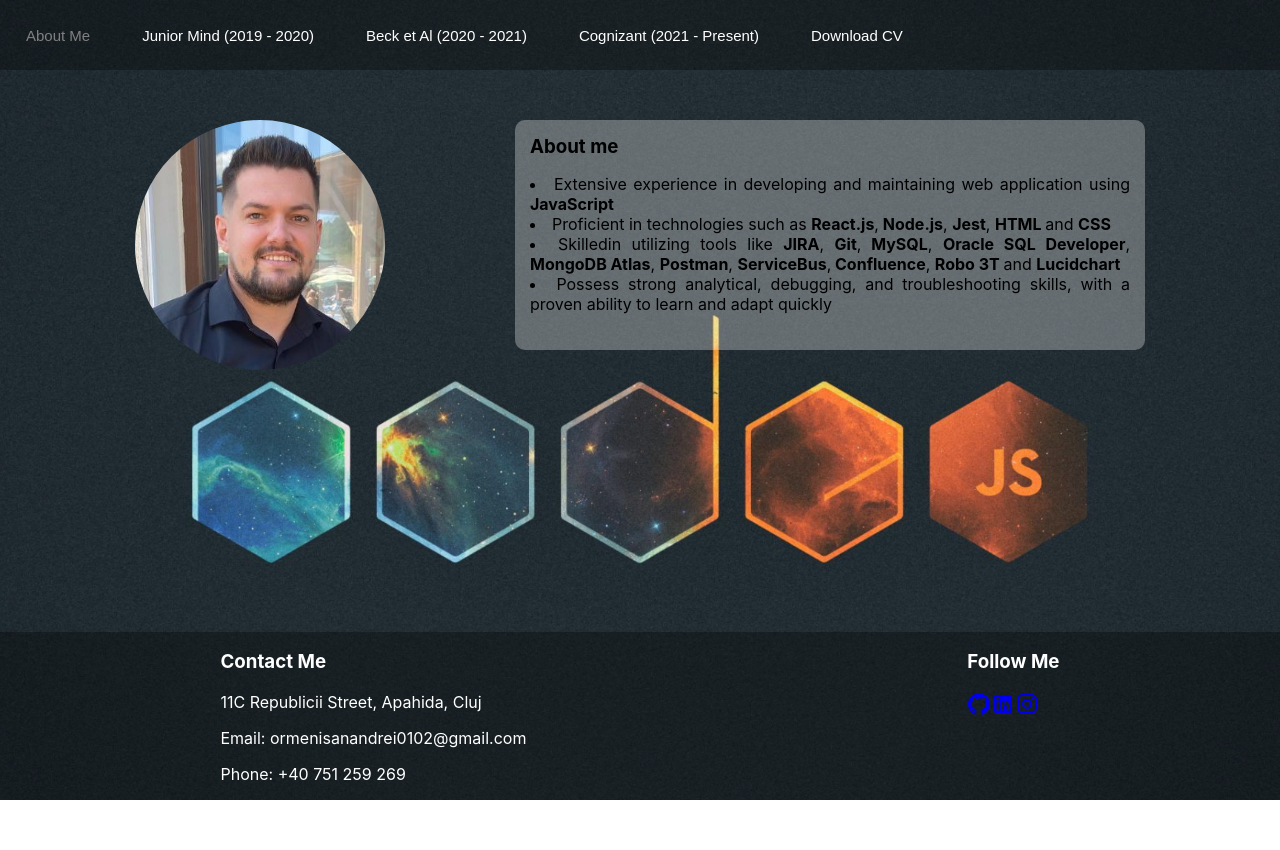
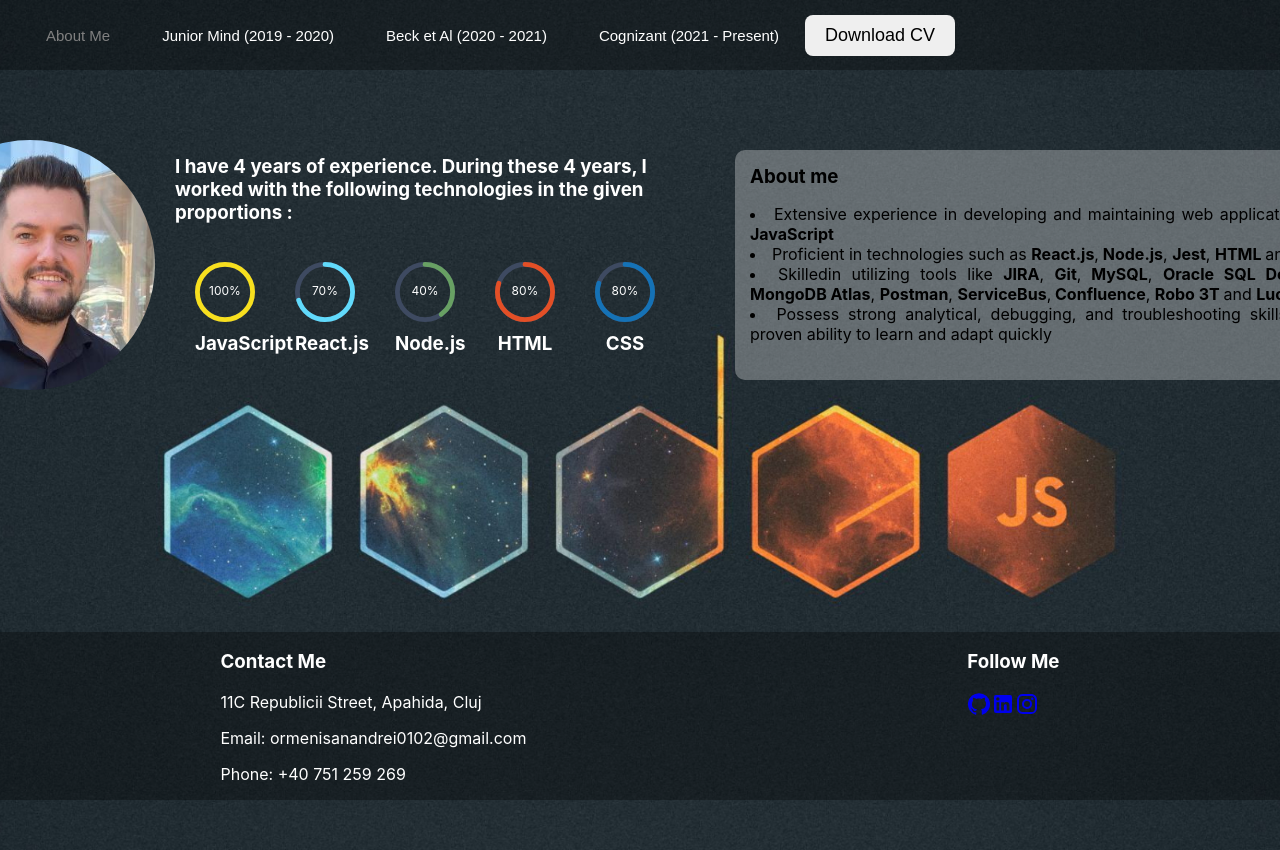
Before and after one commit to AndreiOrmeisan/webSite-prezentare, a React (Create React App) app: page / in a window 1280 px wide. Before the commit the page ends 800 px from the top, so only its background shows below. Built offline with nearby package versions, Linux system fonts and the light colour scheme.

Commit message:
Add grafics and modal for download CV

```diff
--- a/package.json
+++ b/package.json
@@ -13,7 +13,9 @@
     "localforage": "^1.10.0",
     "match-sorter": "^6.3.1",
     "react": "^18.2.0",
+    "react-circular-progressbar": "^2.1.0",
     "react-dom": "^18.2.0",
+    "react-modal": "^3.16.3",
     "react-router-dom": "^6.14.1",
     "react-scripts": "^5.0.1",
     "sort-by": "^1.2.0",
--- a/src/App.css
+++ b/src/App.css
@@ -1,5 +1,14 @@
 .homePage-oa {
-  position: fixed;
-  width: 100%;
-  height: 100%;
+  min-height: 100vh; /* Asigură că ocupă întreaga înălțime a ecranului */
+  display: flex;
+  flex-direction: column;
+  overflow-y: auto; /* Permite derularea pe axa verticală */
+  background: url("./jsPhoto.jpg") center/cover no-repeat;
+  padding-bottom: 50px;
 }
+
+@media (max-width: 768px) {
+  .homePage-oa {
+    padding: 0 1px; /* Adaugă puțin padding pe mobil pentru a nu se atinge marginile */
+  }
+}
--- a/src/App.js
+++ b/src/App.js
@@ -8,20 +8,11 @@
 import Cognizant from "./components/Cognizant/Cognizant";
 import Header from "./components/Header/Header";
 import Footer from "./components/Footer/Footer";
-import background from "./jsPhoto.jpg";
 
 class App extends Component {
   render() {
     return (
-      <div
-        className="homePage-oa"
-        style={{
-          background: `url(${background})`,
-          backgroundPosition: "center",
-          backgroundSize: "cover",
-          backgroundRepeat: "no-repeat",
-        }}
-      >
+      <div className="homePage-oa">
         <Router>
           <Header />
           <Routes>
--- a/src/components/AboutMe/AboutMe.css
+++ b/src/components/AboutMe/AboutMe.css
@@ -1,3 +1,18 @@
+.aboutMe {
+  display: flex;
+  flex-direction: row; /* Elemente aliniate orizontal */
+  justify-content: center;
+  align-items: center;
+
+  .avatar-oa {
+    padding: 20px;
+  }
+
+  .container-aboutMe {
+    display: flex;
+    flex-direction: row;
+    align-items: center;
+
     .wrapper-aboutMe-oa {
       padding-left: 30px;
       padding-right: 30px;
@@ -5,7 +20,7 @@
       justify-content: center;
       gap: 100px;
 
-  .container-aboutMe {
+      .card-aboutMe {
         .cards-oa {
           height: 200px;
           width: 600px;
@@ -20,3 +35,14 @@
         }
       }
     }
+
+    .skillMeterWrapper {
+      width: 500px;
+
+      .skillMeterContainer {
+        display: flex;
+        flex-direction: row;
+      }
+    }
+  }
+}
--- a/src/components/AboutMe/AboutMe.js
+++ b/src/components/AboutMe/AboutMe.js
@@ -4,10 +4,19 @@
 import * as React from "react";
 import profilImage from "./profilImage.JPG";
 import Card from "../Utils/Card";
+import SkillMeter from "../Utils/SkillMeter";
+
+const skills = [
+  { skill: "JavaScript", percentage: 100, color: "#F7DF1E" },
+  { skill: "React.js", percentage: 70, color: "#61DAFB" },
+  { skill: "Node.js", percentage: 40, color: "#68A063" },
+  { skill: "HTML", percentage: 80, color: "#E34F26" },
+  { skill: "CSS", percentage: 80, color: "#1572B6" },
+];
 
 export default function AboutMe() {
   return (
-    <div className="wrapper-aboutMe-oa">
+    <div className="aboutMe">
       <div className="avatar-oa">
         <Avatar
           alt="Ormenisan Andrei"
@@ -16,6 +25,24 @@
         />
       </div>
       <div className="container-aboutMe">
+        <div className="skillMeterWrapper">
+          <h3 style={{ color: "white" }}>
+            I have 4 years of experience. During these 4 years, I worked with
+            the following technologies in the given proportions :
+          </h3>
+          <div className="skillMeterContainer">
+            {skills.map((skill) => (
+              <SkillMeter
+                key={skill.skill}
+                skill={skill.skill}
+                percentage={skill.percentage}
+                color={skill.color}
+              />
+            ))}
+          </div>
+        </div>
+        <div className="wrapper-aboutMe-oa">
+          <div className="card-aboutMe">
             <Card
               title="About me"
               text={
@@ -44,5 +71,7 @@
             />
           </div>
         </div>
+      </div>
+    </div>
   );
 }
--- a/src/components/Header/Header.css
+++ b/src/components/Header/Header.css
@@ -5,6 +5,8 @@
   height: 70px;
   background-color: rgba(0, 0, 0, 0.3);
   margin-bottom: 50px;
+  justify-content: space-between;
+  padding: 0 20px;
 }
 
 .button-oa {
@@ -15,10 +17,6 @@
   border: none;
   cursor: pointer;
   color: white;
-
-  &:hover {
-    color: gray;
-  }
 }
 
 .button-oa-active {
@@ -30,3 +28,49 @@
   cursor: pointer;
   color: gray;
 }
+
+.menu {
+  display: flex;
+  flex-direction: row;
+}
+
+.menu-toggle {
+  display: none;
+  flex-direction: column;
+  cursor: pointer;
+  padding: 10px;
+}
+
+.menu-toggle .bar {
+  width: 25px;
+  height: 3px;
+  background-color: white;
+  margin: 4px 0;
+}
+
+@media (max-width: 768px) {
+  .menu {
+    display: none;
+    flex-direction: column;
+    align-items: center;
+    position: absolute;
+    top: 70px;
+    left: 0;
+    right: 0;
+    background-color: rgba(0, 0, 0, 0.9);
+    padding-top: 20px;
+  }
+
+  .menu.open {
+    display: flex;
+    z-index: 100;
+  }
+
+  .button-oa {
+    margin: 10px 0;
+  }
+
+  .menu-toggle {
+    display: flex;
+  }
+}
--- a/src/components/Header/Header.js
+++ b/src/components/Header/Header.js
@@ -1,26 +1,32 @@
 import "./Header.css";
-
 import * as React from "react";
 import { useNavigate } from "react-router-dom";
+import DownloadCVSection from "../Utils/DownloadCV";
 
 export default function Header() {
   const navigate = useNavigate();
   const [selected, setSelected] = React.useState("/");
+  const [isMobileMenuOpen, setIsMobileMenuOpen] = React.useState(false); // State for mobile menu
 
   const handleClick = (route) => {
     setSelected(route);
     navigate(route);
-  };
-
-  const downloadCV = () => {
-    const link = document.createElement("a");
-    link.href = "/2025-Ormenisa Andrei CV.pdf";
-    link.download = "2025-Ormenisa Andrei CV.pdf";
-    link.click();
+    if (isMobileMenuOpen) {
+      setIsMobileMenuOpen(false); // Close menu when a route is selected
+    }
   };
 
   return (
     <div className="header-oa">
+      <div
+        className="menu-toggle"
+        onClick={() => setIsMobileMenuOpen(!isMobileMenuOpen)}
+      >
+        <div className="bar"></div>
+        <div className="bar"></div>
+        <div className="bar"></div>
+      </div>
+      <div className={`menu ${isMobileMenuOpen ? "open" : ""}`}>
         <button
           className={selected === "/" ? "button-oa-active" : "button-oa"}
           onClick={(e) => handleClick("/")}
@@ -36,20 +42,23 @@
           Junior Mind (2019 - 2020)
         </button>
         <button
-        className={selected === "/beckEtAl" ? "button-oa-active" : "button-oa"}
+          className={
+            selected === "/beckEtAl" ? "button-oa-active" : "button-oa"
+          }
           onClick={() => handleClick("/beckEtAl")}
         >
           Beck et Al (2020 - 2021)
         </button>
         <button
-        className={selected === "/cognizant" ? "button-oa-active" : "button-oa"}
+          className={
+            selected === "/cognizant" ? "button-oa-active" : "button-oa"
+          }
           onClick={() => handleClick("/cognizant")}
         >
           Cognizant (2021 - Present)
         </button>
-      <button className="button-oa" onClick={() => downloadCV()}>
-        Download CV
-      </button>
+        <DownloadCVSection />
+      </div>
     </div>
   );
 }
--- /dev/null
+++ b/src/components/Utils/DownloadCV.css
@@ -0,0 +1,74 @@
+.download-section {
+  text-align: center;
+  margin: 50px 0;
+}
+
+.download-button {
+  padding: 10px 20px;
+  font-size: 18px;
+  border-radius: 8px;
+  border: none;
+  cursor: pointer;
+}
+
+.download-button:hover {
+  background: #0056b3;
+}
+
+.modal-content {
+  position: fixed;
+  top: 50%;
+  left: 50%;
+  transform: translate(-50%, -50%);
+  background-color: #222;
+  color: #fff;
+  padding: 20px;
+  border-radius: 12px;
+  text-align: center;
+  z-index: 1000;
+  box-shadow: 0px 4px 10px rgba(0, 0, 0, 0.5);
+}
+
+.modal-overlay {
+  position: fixed;
+  top: 0;
+  left: 0;
+  right: 0;
+  bottom: 0;
+  background-color: rgba(0, 0, 0, 0.7);
+  z-index: 999;
+}
+
+.progress-bar-container {
+  width: 100%;
+  height: 10px;
+  background-color: #555;
+  border-radius: 5px;
+  overflow: hidden;
+  margin: 20px 0;
+}
+
+.progress-bar {
+  height: 100%;
+  background-color: #007bff;
+  transition: width 0.3s ease;
+}
+
+.download-complete {
+  color: #00ff00;
+}
+
+.close-button {
+  padding: 10px 20px;
+  font-size: 16px;
+  border-radius: 8px;
+  background: #ff4136;
+  color: #fff;
+  border: none;
+  cursor: pointer;
+  margin-top: 10px;
+}
+
+.close-button:hover {
+  background: #e23631;
+}
--- /dev/null
+++ b/src/components/Utils/DownloadCV.js
@@ -0,0 +1,65 @@
+import React, { useState } from "react";
+import Modal from "react-modal";
+import "./DownloadCV.css";
+
+export default function DownloadCVSection() {
+  const [modalIsOpen, setModalIsOpen] = useState(false);
+  const [progress, setProgress] = useState(0);
+
+  const handleDownload = () => {
+    setModalIsOpen(true);
+    setProgress(0);
+
+    const interval = setInterval(() => {
+      setProgress((prev) => {
+        if (prev >= 100) {
+          clearInterval(interval);
+          return 100;
+        }
+        return prev + 10;
+      });
+    }, 100);
+
+    setTimeout(() => {
+      const link = document.createElement("a");
+      link.href = "/2025-Ormenisa Andrei CV.pdf";
+      link.download = "2025-Ormenisa Andrei CV.pdf";
+      document.body.appendChild(link);
+      link.click();
+      document.body.removeChild(link);
+    }, 1000);
+  };
+
+  const closeModal = () => {
+    setModalIsOpen(false);
+    setProgress(0);
+  };
+
+  return (
+    <div className="download-section">
+      <button className="download-button" onClick={handleDownload}>
+        Download CV
+      </button>
+
+      <Modal
+        isOpen={modalIsOpen}
+        onRequestClose={closeModal}
+        className="modal-content"
+        overlayClassName="modal-overlay"
+      >
+        <h2>Thank you for downloading my CV!</h2>
+        <div className="progress-bar-container">
+          <div className="progress-bar" style={{ width: `${progress}%` }}></div>
+        </div>
+        {progress === 100 ? (
+          <p className="download-complete">Download complete!</p>
+        ) : (
+          <p>Downloading... {progress}%</p>
+        )}
+        <button className="close-button" onClick={closeModal}>
+          Close
+        </button>
+      </Modal>
+    </div>
+  );
+}
--- /dev/null
+++ b/src/components/Utils/SkillMeter.js
@@ -0,0 +1,24 @@
+import React from "react";
+import { CircularProgressbar, buildStyles } from "react-circular-progressbar";
+import "react-circular-progressbar/dist/styles.css";
+
+const SkillMeter = ({ skill, percentage, color }) => {
+  return (
+    <div style={{ width: "60px", margin: "20px" }}>
+      <CircularProgressbar
+        value={percentage}
+        text={`${percentage}%`}
+        styles={buildStyles({
+          textColor: "#fff",
+          pathColor: color,
+          trailColor: "#3e4a61", // Background circle
+        })}
+      />
+      <h3 style={{ color: "#fff", textAlign: "center", marginTop: "10px" }}>
+        {skill}
+      </h3>
+    </div>
+  );
+};
+
+export default SkillMeter;
```
Also changed, not shown: 1 other file (tests, documents, lock files or other folders). Lines whose indentation alone changed are shown as unchanged.
